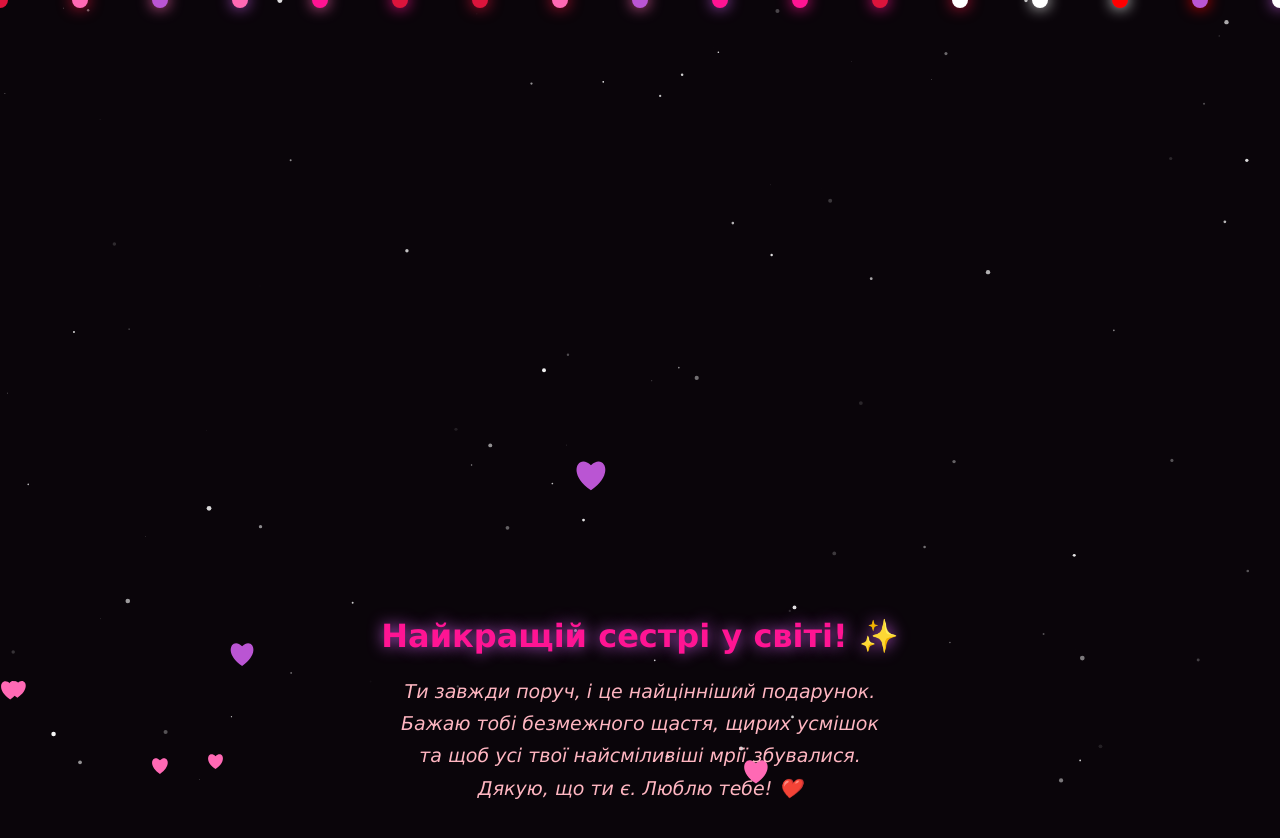
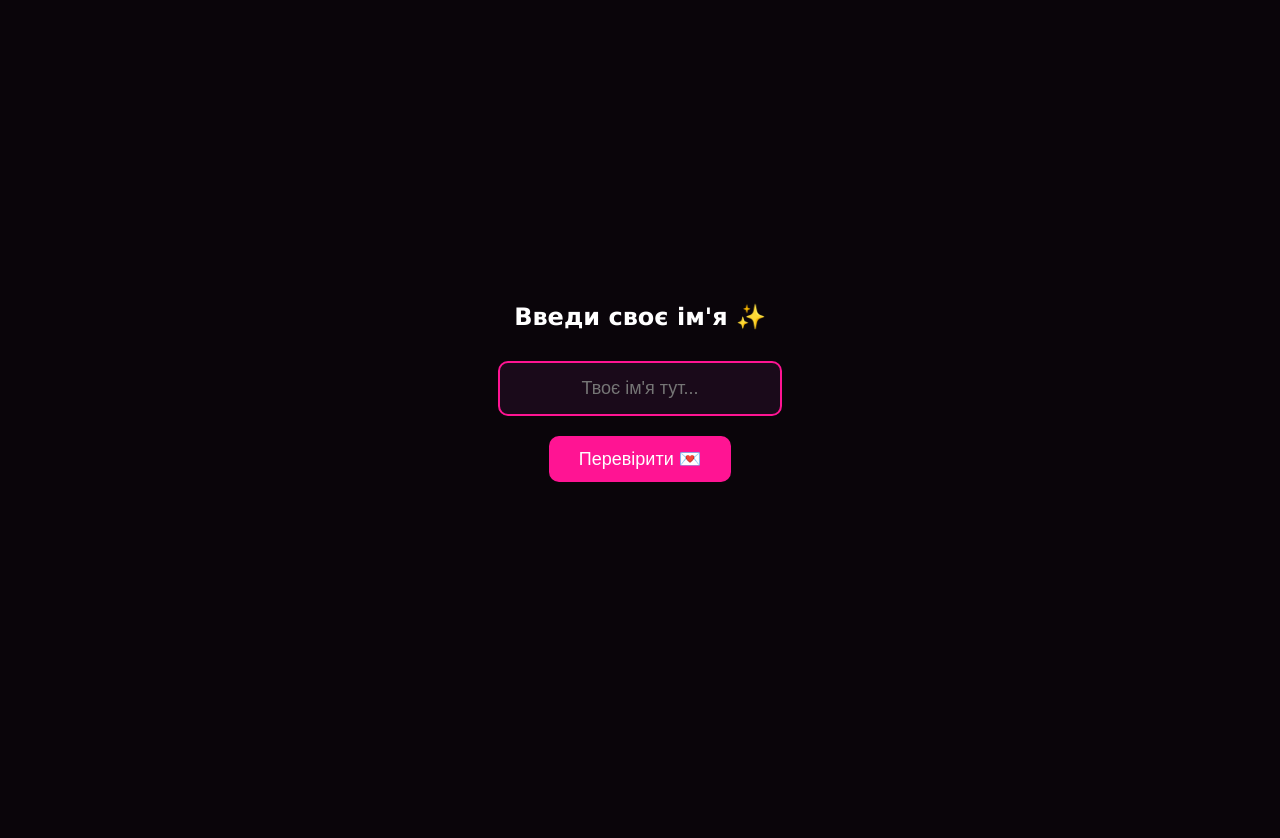
Before and after one commit to wetrydark0/for-sisterr, a plain HTML site: page index.html in a window 1280 px wide. Drawn offline with Linux system fonts and the light colour scheme.

Commit message:
Update index.html

```diff
--- a/index.html
+++ b/index.html
@@ -3,27 +3,50 @@
 <head>
     <meta charset="UTF-8">
     <meta name="viewport" content="width=device-width, initial-scale=1.0, maximum-scale=1.0, user-scalable=no">
-    <title>Для моєї сестри ❤️</title>
+    <title>Тільки для обраних ❤️</title>
     <style>
-        body { margin: 0; overflow: hidden; background: #0a050a; font-family: 'Verdana', sans-serif; touch-action: none; }
+        body { margin: 0; overflow: hidden; background: #0a050a; font-family: 'Verdana', sans-serif; touch-action: none; color: white; }
         canvas { display: block; }
+
+        #login-screen {
+            position: fixed; top: 0; left: 0; width: 100%; height: 100%;
+            background: #0a050a; display: flex; flex-direction: column;
+            justify-content: center; align-items: center; z-index: 100;
+            transition: opacity 1s;
+        }
+        input {
+            padding: 15px; font-size: 18px; border-radius: 10px; border: 2px solid #ff1493;
+            background: #1a0a1a; color: white; text-align: center; outline: none; margin-bottom: 20px;
+            width: 250px;
+        }
+        button {
+            padding: 12px 30px; font-size: 18px; border-radius: 10px; border: none;
+            background: #ff1493; color: white; cursor: pointer; transition: 0.3s;
+        }
+        button:hover { background: #ff69b4; transform: scale(1.1); }
+        #error-msg { color: #ff4444; margin-top: 15px; font-size: 14px; height: 20px; }
+
         #text-container {
-            position: absolute; width: 100%; text-align: center; color: white;
-            top: 110%; /* Початкова позиція за межами екрану знизу */
-            transition: top 5s ease-out; /* Плавний підйом як у нашому Python коді */
+            position: absolute; width: 100%; text-align: center;
+            top: 110%; transition: top 5s ease-out;
         }
-        h1 { font-size: 32px; margin-bottom: 20px; text-shadow: 0 0 15px #ba55d3; color: #ffffff; }
-        p { font-size: 19px; line-height: 1.7; color: #ffb6c1; font-style: italic; padding: 0 25px; }
+        h1 { font-size: 28px; margin-bottom: 20px; text-shadow: 0 0 15px #ff1493; }
+        p { font-size: 18px; line-height: 1.6; color: #ffb6c1; font-style: italic; padding: 0 25px; }
     </style>
 </head>
 <body>
+
+    <div id="login-screen">
+        <h2 style="margin-bottom: 30px;">Введи своє ім'я ✨</h2>
+        <input type="text" id="userName" placeholder="Твоє ім'я тут..." autocomplete="off">
+        <button onclick="startApp()">Перевірити 💌</button>
+        <div id="error-msg"></div>
+    </div>
+
     <canvas id="canvas"></canvas>
     <div id="text-container">
-        <h1 id="main-title">Найкращій сестрі у світі! ✨</h1>
-        <p>Ти завжди поруч, і це найцінніший подарунок.<br>
-           Бажаю тобі безмежного щастя, щирих усмішок<br>
-           та щоб усі твої найсміливіші мрії збувалися.<br>
-           Дякую, що ти є. Люблю тебе! ❤️</p>
+        <h1 id="main-title"></h1>
+        <p id="main-wish"></p>
     </div>
 
 <script>
@@ -31,23 +54,19 @@
     const ctx = canvas.getContext('2d');
     const textContainer = document.getElementById('text-container');
     const mainTitle = document.getElementById('main-title');
+    const mainWish = document.getElementById('main-wish');
+    const errorMsg = document.getElementById('error-msg');
 
-    let width, height, particles = [], bgHearts = [], stars = [], garland = [];
-    let state = 'pulse';
-    let bigHeartScale = 1;
+    let width, height, particles = [], bgHearts = [], stars = [];
+    let state = 'wait';
     let frame = 0;
-    const colors = ['#ff1493', '#ff69b4', '#dc143c', '#ff0000', '#ba55d3', '#ffffff'];
+    const colors = ['#ff1493', '#ff69b4', '#dc143c', '#ba55d3', '#ffffff'];
 
     function init() {
         width = canvas.width = window.innerWidth;
         height = canvas.height = window.innerHeight;
-        stars = [];
-        for(let i=0; i<100; i++) {
-            stars.push({x: Math.random()*width, y: Math.random()*height, size: Math.random()*2.5, alpha: Math.random()});
-        }
-        garland = [];
-        for (let i = 0; i <= width; i += 80) {
-            garland.push({x: i, color: colors[0]});
+        for(let i=0; i<80; i++) {
+            stars.push({x: Math.random()*width, y: Math.random()*height, size: Math.random()*2, alpha: Math.random()});
         }
     }
 
@@ -60,95 +79,80 @@
         ctx.fill();
     }
 
+    function startApp() {
+        const name = document.getElementById('userName').value.trim().toLowerCase();
+
+        if (name === "настя" || name === "ангеліна") {
+            mainTitle.innerText = "Для моєї найкращої подруги! ✨";
+            mainWish.innerHTML = "Ти неймовірна людина! <br> Нехай кожен день буде особливим, <br> а серце завжди квітне від щастя. ❤️";
+        } else if (name === "марта") {
+            mainTitle.innerText = "Для моєї дорогої сестри! 🌸";
+            mainWish.innerHTML = "Ти — найцінніше, що в мене є. <br> Бажаю тобі здійснення всіх мрій. <br> Люблю тебе! ❤️";
+        } else {
+            // Якщо ім'я не входить у список
+            errorMsg.innerText = "Нажаль для тебе валентинки немає 💔";
+            // Трясіння інпуту для ефекту помилки
+            document.getElementById('userName').style.borderColor = '#ff4444';
+            return; // Зупиняємо функцію, анімація не почнеться
+        }
+
+        // Якщо ім'я правильне - ховаємо екран вводу і запускаємо анімацію
+        document.getElementById('login-screen').style.opacity = '0';
+        setTimeout(() => {
+            document.getElementById('login-screen').style.display = 'none';
+            state = 'pulse';
+        }, 1000);
+    }
+
     function update() {
         ctx.fillStyle = '#0a050a';
         ctx.fillRect(0, 0, width, height);
 
-        // 1. Мерехтливі зірки
         stars.forEach(s => {
-            ctx.fillStyle = `rgba(255, 255, 255, ${Math.random() > 0.97 ? Math.random() : s.alpha})`;
-            ctx.beginPath();
-            ctx.arc(s.x, s.y, s.size, 0, Math.PI*2);
-            ctx.fill();
+            ctx.fillStyle = `rgba(255, 255, 255, ${Math.random() > 0.95 ? Math.random() : s.alpha})`;
+            ctx.beginPath(); ctx.arc(s.x, s.y, s.size, 0, Math.PI*2); ctx.fill();
         });
 
-        // 2. Гірлянда зверху
-        garland.forEach(g => {
-            if(Math.random() > 0.9) g.color = colors[Math.floor(Math.random()*colors.length)];
-            ctx.fillStyle = g.color;
-            ctx.beginPath();
-            ctx.arc(g.x, 0, 8, 0, Math.PI*2);
-            ctx.fill();
-            ctx.shadowBlur = 15;
-            ctx.shadowColor = g.color;
-        });
-        ctx.shadowBlur = 0;
-
-        // 3. Логіка великого серця (Пульсація + Трясіння)
         if (state === 'pulse') {
             frame++;
-            bigHeartScale = 1 + Math.sin(frame * 0.2) * 0.15;
-            let shakeX = frame > 120 ? (Math.random()-0.5)*18 : 0;
-            let shakeY = frame > 120 ? (Math.random()-0.5)*18 : 0;
+            let scale = 1 + Math.sin(frame * 0.15) * 0.1;
+            let shake = frame > 120 ? (Math.random()-0.5)*15 : 0;
+            drawHeart(width/2 + shake, height/2 + shake, 100 * scale, '#ff1493');
 
-            drawHeart(width/2 + shakeX, height/2 + shakeY, 120 * bigHeartScale, '#ba55d3');
-
-            if (frame > 180) {
+            if (frame > 170) {
                 state = 'explode';
-                // Вибух: 100 частинок
-                for(let i=0; i<100; i++) {
+                for(let i=0; i<90; i++) {
                     let angle = Math.random() * Math.PI * 2;
-                    let speed = Math.random() * 12 + 3;
-                    particles.push({
-                        x: width/2, y: height/2,
-                        vx: Math.cos(angle) * speed, vy: Math.sin(angle) * speed,
-                        size: Math.random()*18 + 12, color: colors[Math.floor(Math.random()*colors.length)]
-                    });
+                    let speed = Math.random() * 11 + 2;
+                    particles.push({x: width/2, y: height/2, vx: Math.cos(angle)*speed, vy: Math.sin(angle)*speed, size: Math.random()*15+10, color: colors[Math.floor(Math.random()*colors.length)]});
                 }
-                setTimeout(() => {
-                    textContainer.style.top = '25%'; // Плавний підйом тексту
-                    state = 'final';
-                }, 600);
+                setTimeout(() => { textContainer.style.top = '30%'; state = 'final'; }, 500);
             }
         }
 
-        // 4. Анімація вибуху
         if (state === 'explode' || state === 'final') {
             particles.forEach((p, i) => {
-                p.x += p.vx; p.y += p.vy; p.vy += 0.25; // Гравітація
+                p.x += p.vx; p.y += p.vy; p.vy += 0.2;
                 drawHeart(p.x, p.y, p.size, p.color);
-                if(p.y > height + 50) particles.splice(i, 1);
+                if(p.y > height) particles.splice(i, 1);
             });
         }
 
-        // 5. Фінальний дощ сердечок та переливання тексту
         if (state === 'final') {
-            if(Math.random() > 0.93) {
-                bgHearts.push({x: Math.random()*width, y: height+30, speed: Math.random()*2+1.5, size: Math.random()*12 + 10});
-            }
-            if(Math.random() > 0.8) {
-                mainTitle.style.color = colors[Math.floor(Math.random()*colors.length)];
-            }
+            if(Math.random() > 0.95) bgHearts.push({x: Math.random()*width, y: height+20, speed: Math.random()*2+1, size: Math.random()*10+10});
         }
 
         bgHearts.forEach((h, i) => {
             h.y -= h.speed;
             drawHeart(h.x, h.y, h.size, '#ff69b4');
-            if(h.y < -30) bgHearts.splice(i, 1);
+            if(h.y < -20) bgHearts.splice(i, 1);
         });
 
         requestAnimationFrame(update);
     }
 
-    // Інтерактив: сердечко при дотику
-    canvas.addEventListener('touchstart', (e) => {
-        let touch = e.touches[0];
-        bgHearts.push({x: touch.clientX, y: touch.clientY, speed: 4, size: 25});
-    });
-
     window.addEventListener('resize', init);
-    init();
-    update();
+    init(); update();
 </script>
 </body>
 </html>
```
